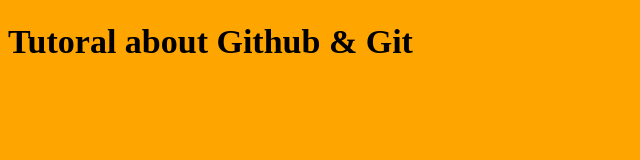
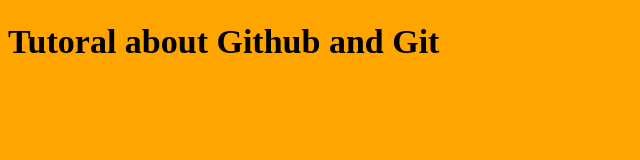
Before and after one commit to taoambali/git-tuts, a plain HTML site: page index.html in a window 1280 px wide. Shown: the whole page, without its empty margins (0-640 px from the left). Drawn offline with Linux system fonts and the light colour scheme.

Commit message:
Second Message

```diff
--- a/index.html
+++ b/index.html
@@ -7,7 +7,7 @@
     <link rel="stylesheet" href="style.css">
 </head>
 <body>
-    <h1>Tutoral about Github & Git</h1>
+    <h1>Tutoral about Github and Git</h1>
 
     <script src="main.js"></script>
 </body>
```
